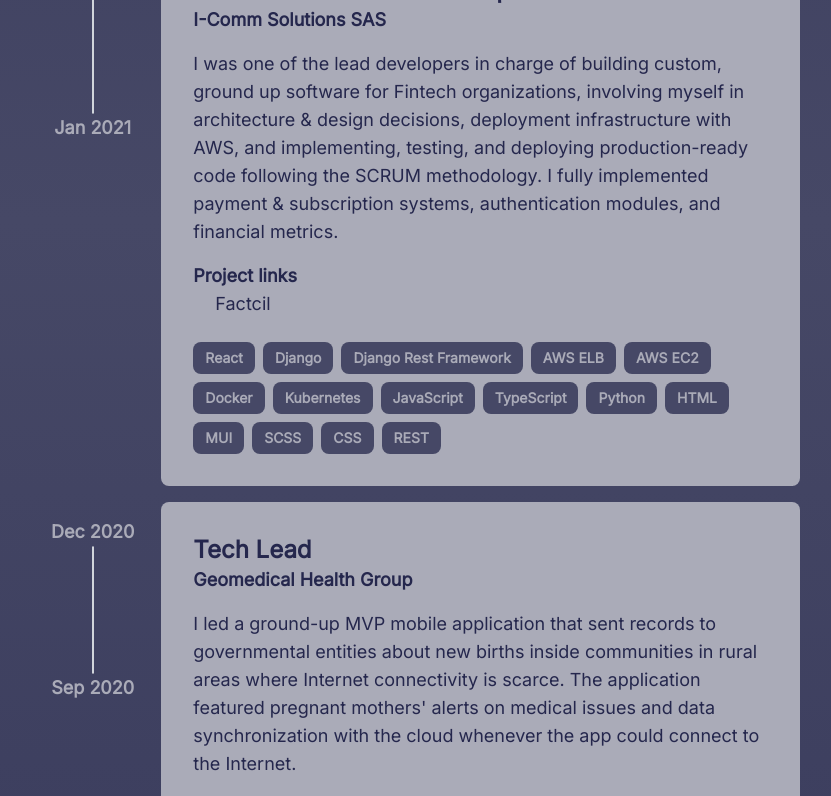
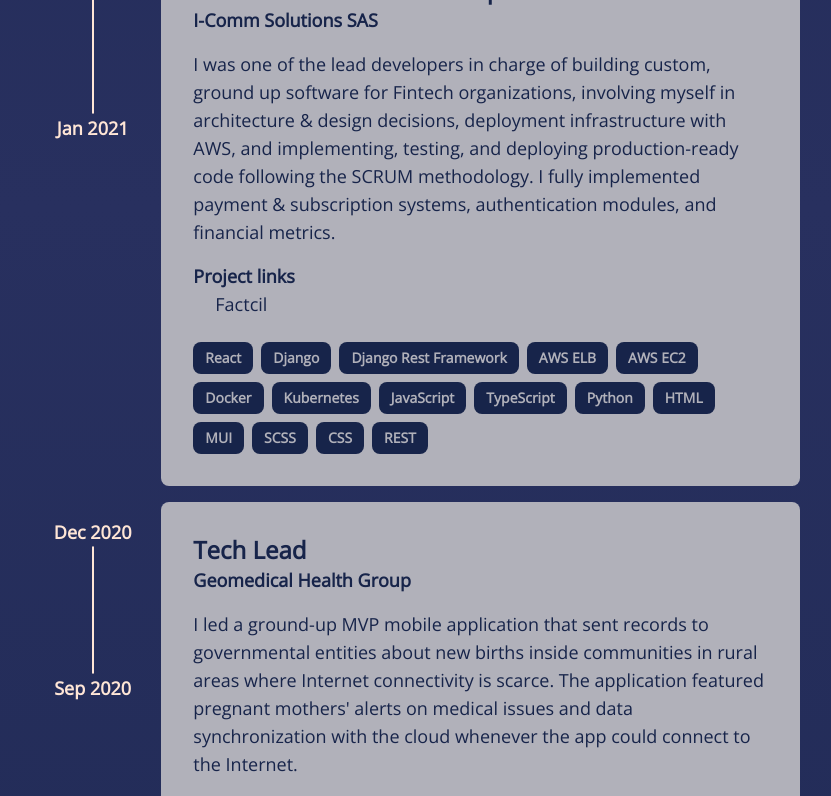
Before and after one commit to AyanoNK/ayano.dev, an Astro site: page / in a window 1280 px wide. Shown: the part 2004-2800 px from the top of the page, without its empty margins (224-1055 px from the left). Built offline with nearby package versions, Linux system fonts and the light colour scheme; Astro itself is replaced by a stand-in of ours; some icons are missing.

Commit message:
change color palette to something cuter

```diff
--- a/src/components/Experience/ExperienceItem.astro
+++ b/src/components/Experience/ExperienceItem.astro
@@ -18,7 +18,7 @@ const {
 <div class="grid grid-cols-6 gap-2 text-center text-sm font-bold leading-6">
   <ExperienceTimeline startDate={startDate} endDate={endDate} />
   <div class="col-span-6 rounded-lg bg-whiter p-8 sm:col-span-5">
-    <div class="flex flex-col items-start text-darkpurple">
+    <div class="flex flex-col items-start text-lightpurple">
       <h5 class="text-left text-2xl">
         {title}
       </h5>
--- a/src/components/Experience/ExperienceTimeline.astro
+++ b/src/components/Experience/ExperienceTimeline.astro
@@ -8,11 +8,11 @@ const { startDate, endDate } = Astro.props as ExperienceTimelineProps;
 ---
 
 <div
-  class="col-span-6 flex flex-col items-center pt-4 text-whiter sm:col-span-1"
+  class="col-span-6 flex flex-col items-center pt-4 text-lightblue sm:col-span-1"
 >
   <span class="text-lg font-semibold">{endDate}</span>
   <div
-    class="h-0 w-32 rounded-xl border border-solid border-gray-300 content-[''] sm:h-32 sm:w-0"
+    class="h-0 w-32 rounded-xl border border-solid border-lightblue content-[''] sm:h-32 sm:w-0"
   >
   </div>
   <span class="text-lg font-semibold">{startDate}</span>
--- a/src/components/ProjectItem.astro
+++ b/src/components/ProjectItem.astro
@@ -9,7 +9,7 @@ const { title, description, technologies, url, additionalLinks } =
 ---
 
 <div
-  class="grid grid-cols-6 gap-4 text-center text-sm font-bold leading-6 text-darkpurple"
+  class="grid grid-cols-6 gap-4 text-center text-sm font-bold leading-6 text-lightpurple"
 >
   <div class="col-span-6 rounded-lg bg-whiter p-8 shadow-lg sm:col-span-4">
     <div class="flex flex-col items-start">
--- a/src/components/SectionTitle.astro
+++ b/src/components/SectionTitle.astro
@@ -7,7 +7,7 @@ const { title } = Astro.props as Title;
 ---
 
 <h1
-  class="align py-8 text-center text-5xl font-bold text-whiter hover:text-lightblue sm:py-10"
+  class="align py-8 text-center text-5xl font-bold text-lightblue hover:text-marine sm:py-10"
 >
   {title}
 </h1>
--- a/src/components/Title.astro
+++ b/src/components/Title.astro
@@ -6,6 +6,6 @@ export interface Title {
 const { title } = Astro.props as Title;
 ---
 
-<h1 class="py-16 text-center text-6xl font-bold text-whiter sm:py-5">
+<h1 class="py-16 text-center text-6xl font-bold text-lightblue sm:py-5">
   {title}
 </h1>
--- a/src/layouts/IndexLayout.astro
+++ b/src/layouts/IndexLayout.astro
@@ -12,7 +12,7 @@ import Header from "../modules/Header.astro";
     <link rel="preconnect" href="https://fonts.googleapis.com" />
     <link rel="preconnect" href="https://fonts.gstatic.com" crossorigin />
     <link
-      href="https://fonts.googleapis.com/css2?family=Inter&display=swap"
+      href="https://fonts.googleapis.com/css2?family=Open+Sans&display=swap"
       rel="stylesheet"
     />
     <meta name="generator" content={Astro.generator} />
@@ -32,7 +32,7 @@ import Header from "../modules/Header.astro";
     </script>
   </head>
   <body
-    class="font-inter m-0 bg-gradient-to-b from-darkpurple via-lightpurple to-darkpurple"
+    class="font-sans m-0 bg-gradient-to-b from-lightpurple via-darkpurple to-lightpurple"
   >
     <Header />
     <slot />
--- a/src/modules/Footer.tsx
+++ b/src/modules/Footer.tsx
@@ -19,10 +19,6 @@ export default function Footer() {
     {
       title: "LinkedIn",
       value: import.meta.env.LINKEDIN,
-    },
-    {
-      title: "Twitter",
-      value: import.meta.env.TWITTER,
     },
   ];
 
--- a/src/pages/index.astro
+++ b/src/pages/index.astro
@@ -22,10 +22,6 @@ const referenceLinks = [
     iconName: emailIcon,
     value: `mailto:${import.meta.env.EMAIL}`,
   },
-  {
-    iconName: "fa-brands:twitter",
-    value: import.meta.env.TWITTER,
-  },
 ];
 ---
 
@@ -33,7 +29,7 @@ const referenceLinks = [
   <main class="flex flex-1 flex-col items-center justify-center">
     <Title title="Sebastian Correa" />
     <h2
-      class="align pb-3 text-center text-3xl font-bold text-lightblue hover:text-whiter"
+      class="align pb-3 text-center text-3xl font-bold text-lightblue hover:text-marine"
     >
       Full Stack Software Engineer
     </h2>
--- a/tailwind.config.cjs
+++ b/tailwind.config.cjs
@@ -6,17 +6,17 @@ module.exports = {
   theme: {
     extend: {
       fontFamily: {
-        inter: "'Inter', sans",
+        sans: "'Open Sans', sans",
       },
       backgroundImage: {
         "gradient-radial": "radial-gradient(var(--tw-gradient-stops))",
       },
       colors: {
-        darkpurple: "#25274D",
-        lightpurple: "#464866",
-        marine: "#29648A",
-        lightblue: "#2E9CCA",
-        whiter: "#AAABB8",
+        darkpurple: "#28305f",
+        lightpurple: "#17244a",
+        marine: "#ffb674",
+        lightblue: "#ffe6d6",
+        whiter: "#b1b1ba",
       },
       keyframes: {
         rainbow: {
```
